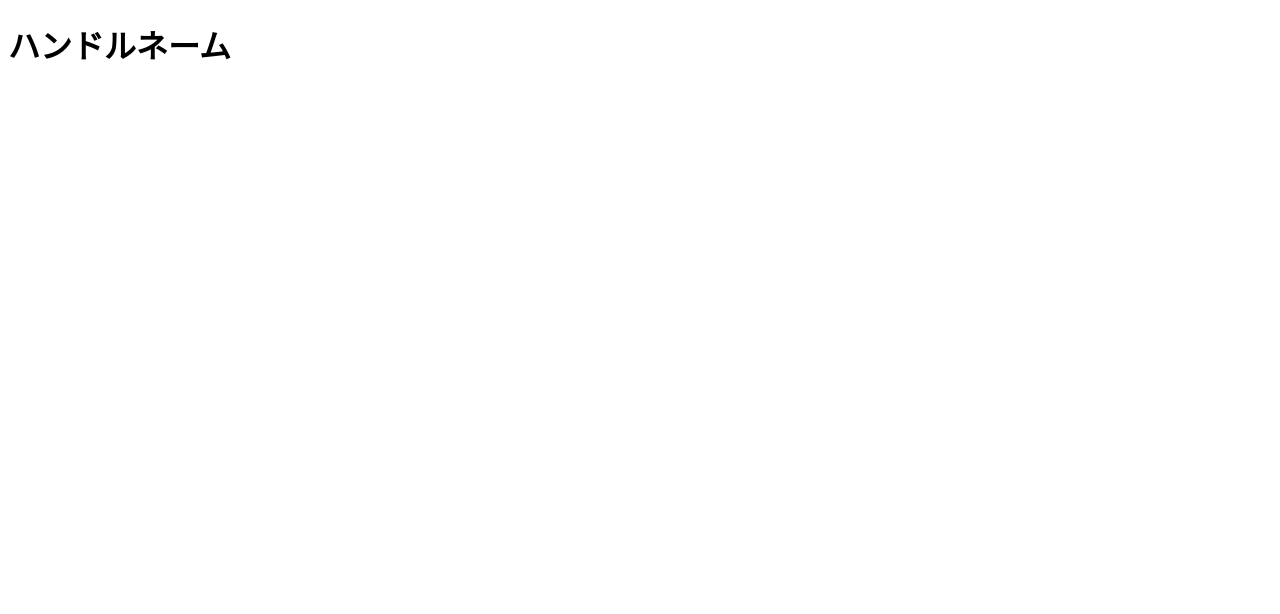
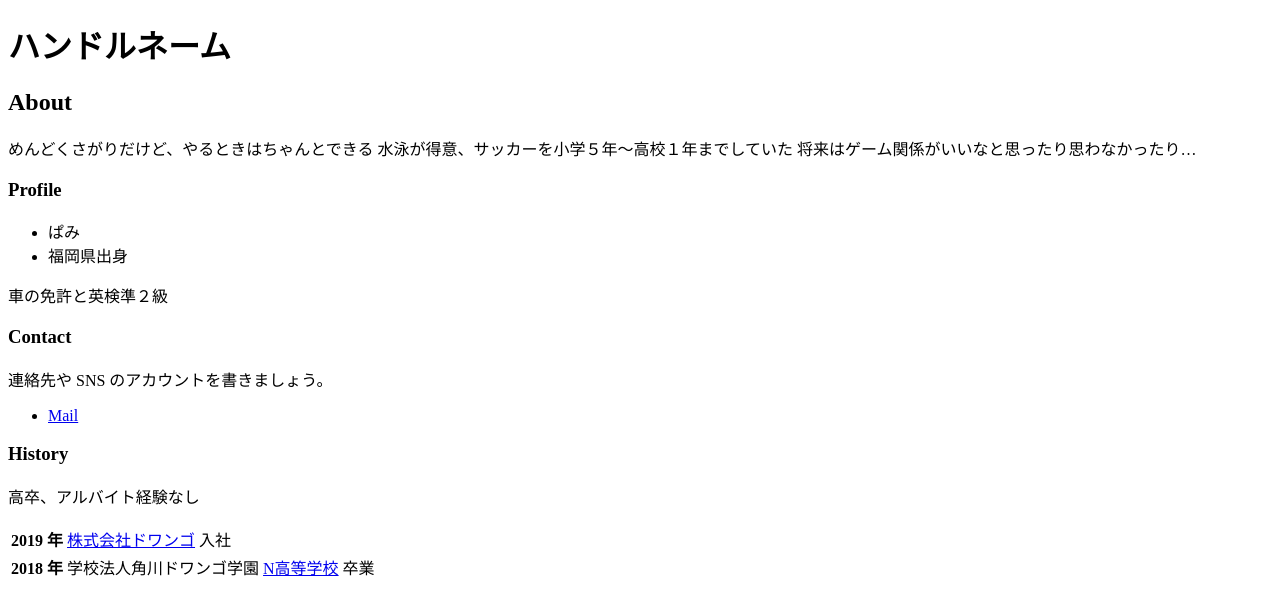
Before and after one commit to pami-1016/pami-1016.github.io, a plain HTML site: page index.html in a window 1280 px wide. Drawn offline with Linux system fonts and the light colour scheme.

Commit message:
Update index.html

```diff
--- a/index.html
+++ b/index.html
@@ -7,5 +7,42 @@
   </head>
   <body>
     <h1>ハンドルネーム</h1>
+
+    <h2>About</h2>
+    <p>
+      めんどくさがりだけど、やるときはちゃんとできる
+      水泳が得意、サッカーを小学５年～高校１年までしていた
+      将来はゲーム関係がいいなと思ったり思わなかったり…
+    </p>
+
+    <h3>Profile</h3>
+    <ul>
+      <li>ぱみ</li>
+      <li>福岡県出身</li>
+    </ul>
+
+      <tr>
+        <th>車の免許と英検準２級</th>
+      </tr>
+    </table>
+
+    <h3>Contact</h3>
+    <p>連絡先や SNS のアカウントを書きましょう。</p>
+    <ul>
+      <li><a href="257zs00300@student.zen.ac.jp">Mail</a></li>
+    </ul>
+
+    <h3>History</h3>
+    <p>高卒、アルバイト経験なし</p>
+    <table>
+      <tr>
+        <th>2019 年</th>
+        <td><a href="https://dwango.co.jp/">株式会社ドワンゴ</a> 入社</td>
+      </tr>
+      <tr>
+        <th>2018 年</th>
+        <td>学校法人角川ドワンゴ学園 <a href="https://nnn.ed.jp/">N高等学校</a> 卒業</td>
+      </tr>
+    </table>
   </body>
 </html>
```
